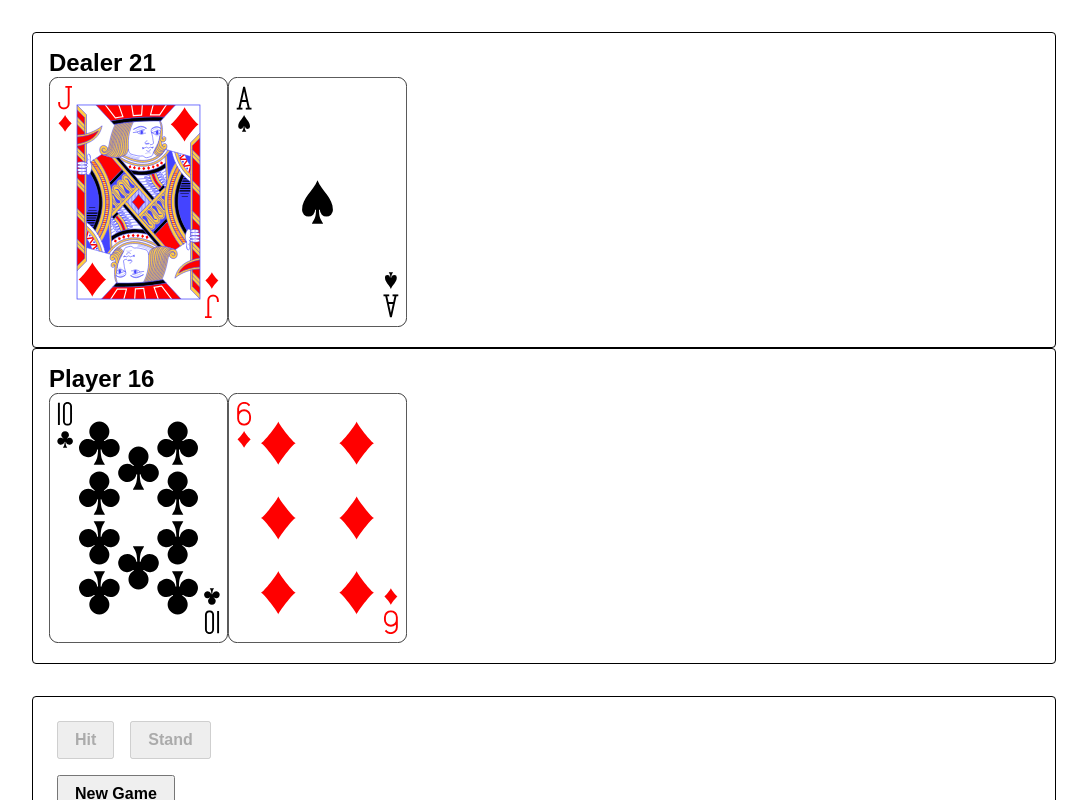
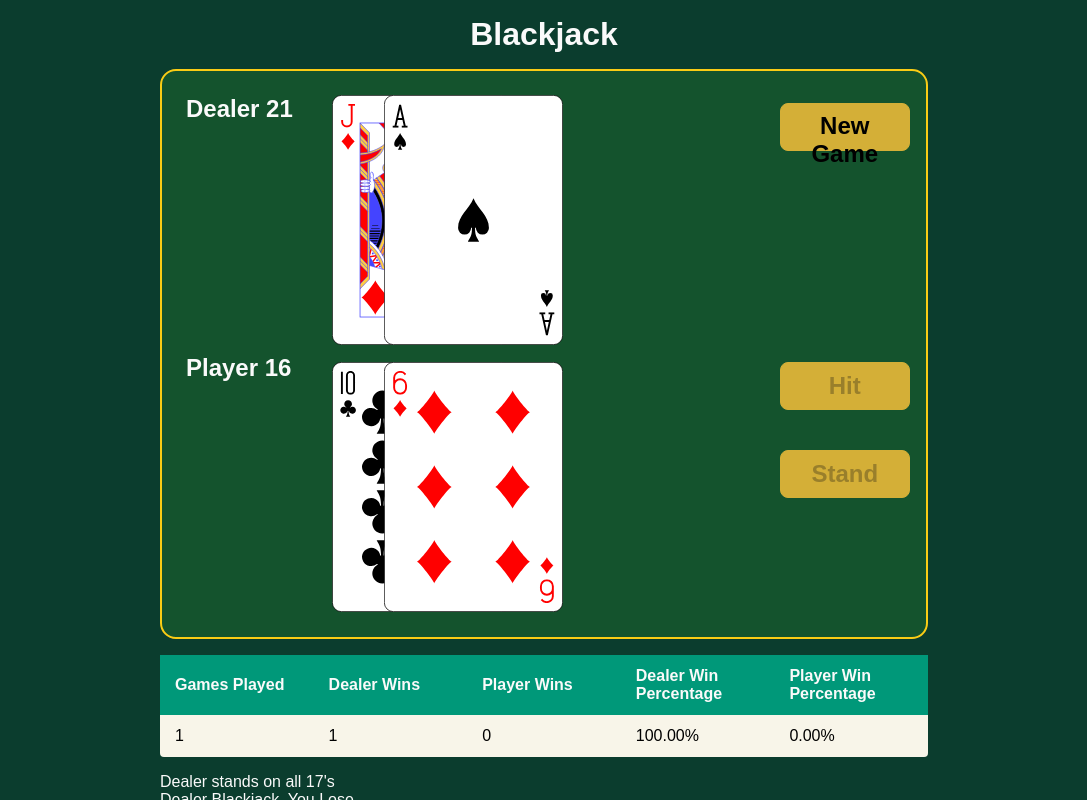
Before and after one commit to Tyler-de-Wit/black-jack-react, a React (Vite) app: page / in a window 1280 px wide. Both pictures are taken after a click on the button "New Game". Shown: the top 800 px of the page, without its empty margins (96-1183 px from the left). Built offline with nearby package versions, Linux system fonts and the light colour scheme; the HTML template or start-up script is replaced by a standard one.

Commit message:
feat: Add CSS to make the game look nice

```diff
--- a/src/App.css
+++ b/src/App.css
@@ -1,89 +1,162 @@
-main {
-  max-width: 80vw;
-  margin: 0 auto;
-  margin-top: 2rem;
+body {
+  background-color: var(--background);
 }
 
-/* Playing Card */
+main {
+  max-width: 60vw;
+  margin: 0 auto;
+}
+
+/* Title */
+h1 {
+  text-align: center;
+  margin: 1rem;
+}
+
+/* Text Colour */
+p,
+h1,
+h2,
+h3,
+h4,
+h5,
+h6 {
+  color: var(--text);
+}
+
+/* Game */
+.game-wrapper {
+  display: grid;
+  grid-template-columns: 0.5fr 1.5fr 0.5fr;
+  background-color: var(--surface);
+  border: 2px solid var(--highlight);
+  padding: 1rem;
+  border-radius: 16px;
+  height: 570px;
+}
+
+/* Player Information */
+.player-information {
+  display: grid;
+  grid-template-rows: 1fr 1fr;
+  margin: 0.5rem;
+}
+
+/* Player Cards */
+.player-cards {
+  display: grid;
+  grid-template-rows: 1fr 1fr;
+}
 .playing-card {
-  margin: 1rem;
-  padding: 1rem 0.5rem;
-  border: 2px solid #000000;
-  border-radius: 8px;
-  max-width: 11rem;
-  text-align: center;
-  font-weight: 600;
+  margin: 0.5rem;
   display: inline-block;
 }
-
-.card-hands {
-  margin-bottom: 2rem;
+.dealers-hand,
+.players-hand {
+  display: grid;
+  grid-template-columns: 1fr;
+  grid-template-rows: 1fr;
+}
+/* Card Overlap */
+.card-0,
+.card-1,
+.card-2,
+.card-3,
+.card-4,
+.card-5,
+.card-6,
+.card-7,
+.card-8,
+.card-9,
+.card-10 {
+  grid-column: 1;
+  grid-row: 1;
+  width: 200px;
+  height: 150px;
+}
+.card-1 {
+  margin-left: 60px;
+  z-index: 1;
+}
+.card-2 {
+  margin-left: 120px;
+  z-index: 2;
+}
+.card-3 {
+  margin-left: 180px;
+  z-index: 3;
+}
+.card-4 {
+  margin-left: 240px;
+  z-index: 4;
+}
+.card-5 {
+  margin-left: 300px;
+  z-index: 5;
+}
+.card-6 {
+  margin-left: 360px;
+  z-index: 6;
+}
+.card-7 {
+  margin-left: 420px;
+  z-index: 7;
+}
+.card-8 {
+  margin-left: 480px;
+  z-index: 8;
+}
+.card-9 {
+  margin-left: 540px;
+  z-index: 9;
+}
+.card-10 {
+  margin-left: 600px;
+  z-index: 10;
 }
 
-.dealers-hand,
-.players-hand {
-  border: 1px solid #000000;
-  border-radius: 4px;
-  padding: 1rem;
-}
-
+/* Game Buttons */
 .game-buttons {
-  border: 1px solid #000000;
-  border-radius: 4px;
-  padding: 1rem;
+  display: grid;
+  grid-template-rows: 1fr 1fr;
+  margin: 0.5rem;
 }
 .game-buttons button {
   padding: 0.5rem 1rem;
   margin: 0.5rem;
+  margin-bottom: 2rem;
   font-weight: 600;
-  font-size: 1rem;
+  font-size: 1.5rem;
+  border-radius: 8px;
+  background-color: var(--primary);
+  height: 3rem;
+  width: 100%;
+  border: 1px solid var(--primary);
+}
+.game-buttons button:hover {
+  cursor: pointer;
+  border: 2px solid var(--accent);
 }
 
 /* Statistics Table */
-/* Container to make the table horizontally scrollable on small screens */
 .table-container {
   overflow-x: auto;
-  margin: 20px 0;
-  box-shadow: 0 4px 6px rgba(0, 0, 0, 0.1);
-  border-radius: 8px;
+  margin: 1rem 0;
+  border-radius: 4px;
 }
-
-/* Base table styling */
 table {
   width: 100%;
-  border-collapse: collapse; /* Merges cell borders */
-  table-layout: fixed; /* Makes column widths predictable */
-  font-family: sans-serif;
-  font-size: 14px;
-  background-color: #ffffff;
+  border-collapse: collapse;
+  table-layout: fixed;
+  font-size: 1rem;
+  background-color: var(--secondary);
 }
-
-/* Header row styling */
 thead {
   background-color: #009879;
-  color: #ffffff;
+  color: var(--text);
   text-align: left;
 }
-
-/* Content cells padding and alignment */
 th,
 td {
   padding: 12px 15px;
-  border-bottom: 1px solid #dddddd;
 }
-
-/* Zebra striping (alternating row backgrounds) */
-tbody tr:nth-child(even) {
-  background-color: #f3f3f3;
-}
-
-/* Hover effect on table rows */
-tbody tr:hover {
-  background-color: #f1f1f1;
-  cursor: pointer;
-}
-
-/* Bold the text for table headers */
-th {
-  font-weight: bold;
-}
--- a/src/App.tsx
+++ b/src/App.tsx
@@ -183,21 +183,40 @@ function App() {
 
   return (
     <main>
-      <section className="card-hands">
+      <h1>Blackjack</h1>
+      <div className="game-wrapper">
+        {/* Player titles and card count */}
+        <div className="player-information">
+          <h2>Dealer {calculateHandValue(game.dealersHand)}</h2>
+          <h2>Player {calculateHandValue(game.playersHand)}</h2>
+        </div>
+        {/* Player cards */}
+        <div className="player-cards">
           <div className="dealers-hand">
-          <h2>Dealer {calculateHandValue(game.dealersHand)}</h2>
-          {game.dealersHand.map((card) => (
-            <PlayingCard value={card.value} suit={card.suit} key={card.id} />
+            {game.dealersHand.map((card, index) => (
+              <PlayingCard
+                value={card.value}
+                suit={card.suit}
+                key={card.id}
+                className={index.toString()}
+              />
             ))}
           </div>
           <div className="players-hand">
-          <h2>Player {calculateHandValue(game.playersHand)}</h2>
-          {game.playersHand.map((card) => (
-            <PlayingCard value={card.value} suit={card.suit} key={card.id} />
+            {game.playersHand.map((card, index) => (
+              <PlayingCard
+                value={card.value}
+                suit={card.suit}
+                key={card.id}
+                className={index.toString()}
+              />
             ))}
           </div>
-      </section>
+        </div>
+        {/* Game buttons */}
         <div className="game-buttons">
+          <Button onClick={startGame} message="New Game" />
+          <div className="game-controls">
             <Button
               onClick={handleHit}
               disabled={!game.playersTurn}
@@ -208,16 +227,17 @@ function App() {
               disabled={!game.playersTurn}
               message="Stand"
             />
-        <br />
-        <Button onClick={startGame} message="New Game" />
-        <p>{game.resultMessage}</p>
           </div>
+        </div>
+      </div>
+      {/* Game statistics */}
       <GameStatistics
         gamesPlayed={gameStatistics.gamesPlayed}
         dealerWins={gameStatistics.dealerWins}
         playerWins={gameStatistics.playerWins}
       />
       <p>Dealer stands on all 17's</p>
+      <p>{game.resultMessage}</p>
     </main>
   );
 }
--- a/src/components/PlayingCard.tsx
+++ b/src/components/PlayingCard.tsx
@@ -135,9 +135,11 @@ type PlayingCardProps = {
   value: string;
   // Suit the card belongs to: hearts, diamonds, clubs, spades.
   suit: string;
+  // Individual styling for each card
+  className: string;
 };
 
-function PlayingCard({ value, suit }: PlayingCardProps) {
+function PlayingCard({ value, suit, className }: PlayingCardProps) {
   // Build the id for the card based on the passed in props
   let cardId = `${value}-${suit}`.toLowerCase();
 
@@ -150,6 +152,7 @@ function PlayingCard({ value, suit }: PlayingCardProps) {
   }
 
   return (
+    <div className={`playing-card card-${className}`}>
       <img
         src={svgSource}
         width={179}
@@ -157,6 +160,7 @@ function PlayingCard({ value, suit }: PlayingCardProps) {
         className="mb-1 me-2"
         alt={`${value} of ${suit}`}
       />
+    </div>
   );
 }
 
--- a/src/index.css
+++ b/src/index.css
@@ -1,6 +1,14 @@
 /* ---------- Colours ---------- */
 :root {
-  --white: #ffffff; /* White */
+  --background: #0b3d2e;
+  --surface: #14532d;
+  --primary: #d4af37;
+  --secondary: #f8f5e9;
+  --accent: #b22222;
+  --highlight: #facc15;
+  --success: #22c55e;
+  --text: #fafafa;
+  --dark-text: #1a1a1a;
 }
 
 /* ---------- Layout ---------- */
```
Lines whose indentation alone changed are shown as unchanged.
